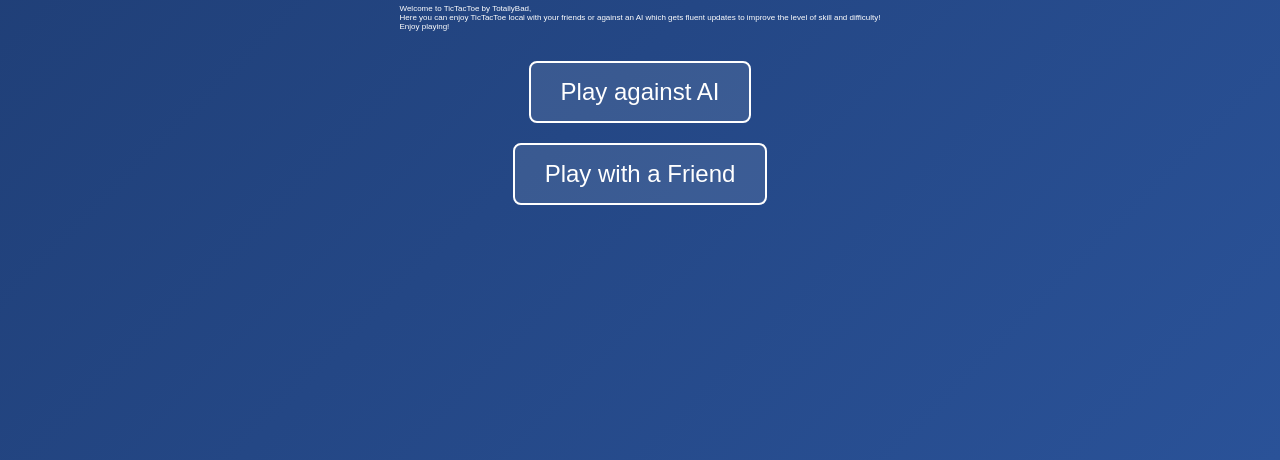
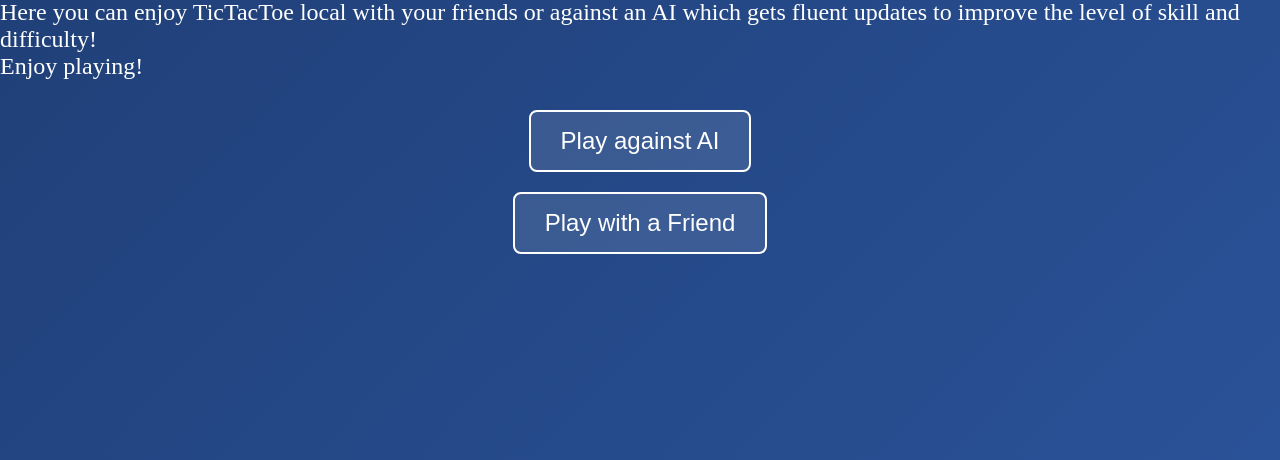
Before and after one commit to TotallyBadd/tictactoe, a plain HTML site: page index.html in a window 1280 px wide. Shown: the part 340-800 px from the top of the page. Drawn offline with Linux system fonts and the light colour scheme.

Commit message:
Update index.html

```diff
--- a/index.html
+++ b/index.html
@@ -38,8 +38,12 @@
         }
 
         p {
-            font-size: 0.5em;
+            font-size: 1.5em;
             margin-bottom: 20px;
+            justify-content: center;
+            align-items: center;
+            display: flex;
+            font-family: 'Times New Roman', sans-serif;
         }
 
         .menu-btn {
```
